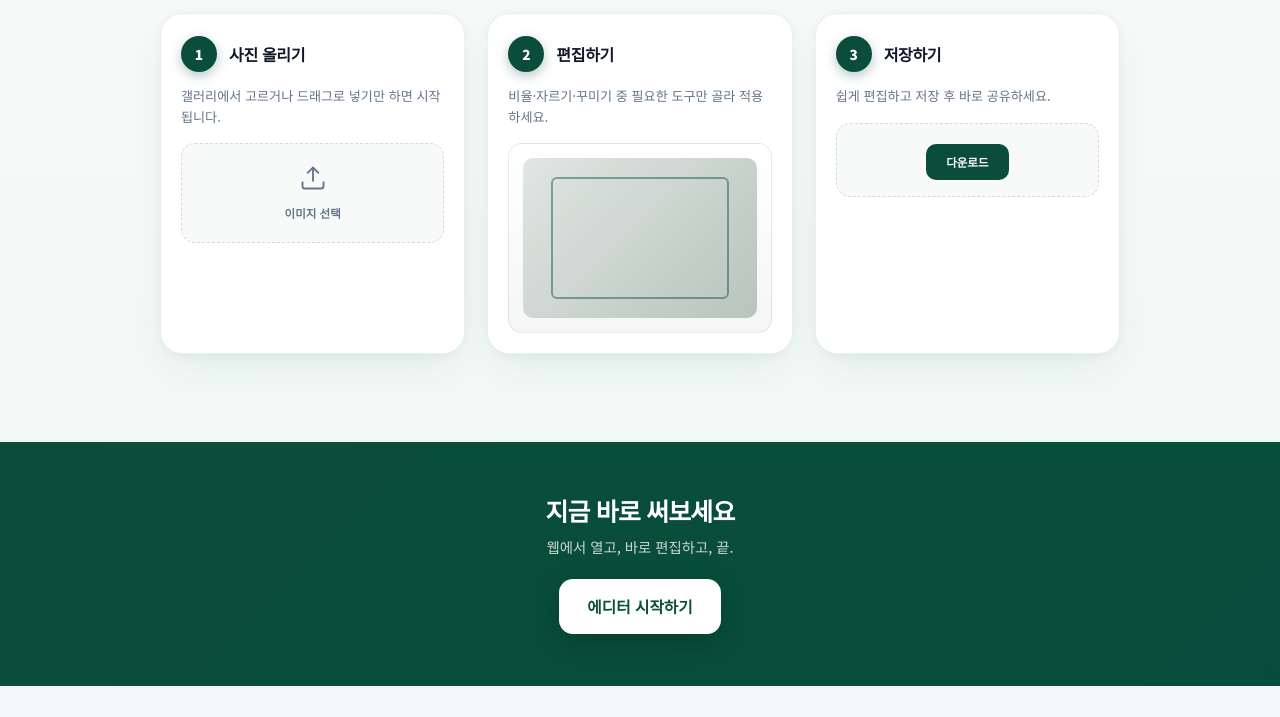
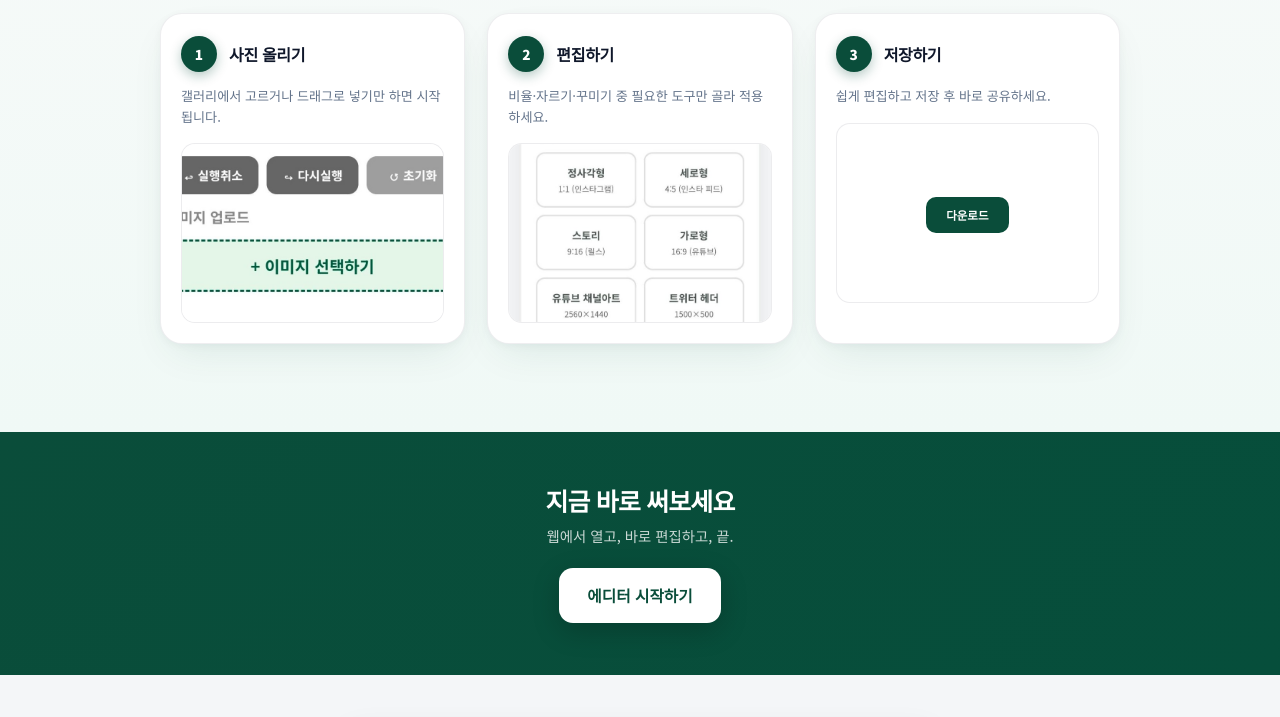
Before and after one commit to siinseon/hosoin-editor, a website: page index.html in a window 1280 px wide. Shown: the part 1440-2157 px from the top of the page. Drawn offline with nearby package versions, Linux system fonts and the light colour scheme; a web font is replaced by a local one.

Commit message:
Improve landing page UI

```diff
--- a/index.html
+++ b/index.html
@@ -448,6 +448,26 @@
       justify-content: center;
       gap: 8px;
       padding: 14px;
+      overflow: hidden;
+    }
+    .land-step-mock--img {
+      padding: 0;
+      border-style: solid;
+      border-color: rgba(15,23,42,.08);
+      background: #fff;
+      height: 180px;
+    }
+    .land-step-img {
+      width: 100%;
+      height: 100%;
+      object-fit: cover;
+      display: block;
+    }
+    .land-step-img--step1 {
+      object-position: center 35%;
+    }
+    .land-step-img--step2 {
+      object-position: center 10%;
     }
     .land-step-mock--edit {
       border-style: solid;
@@ -474,8 +494,11 @@
       flex-wrap: wrap;
       justify-content: center;
       gap: 8px;
-      min-height: auto;
+      height: 180px;
       padding: 16px;
+      border-style: solid;
+      border-color: rgba(15,23,42,.08);
+      background: #fff;
     }
     .land-step-pill {
       font-size: .65rem;
@@ -1247,9 +1270,8 @@
             <div class="land-step-title">사진 올리기</div>
           </div>
           <p class="land-step-desc">갤러리에서 고르거나 드래그로 넣기만 하면 시작됩니다.</p>
-          <div class="land-step-mock">
-            <div class="land-step-upload-icon"><svg viewBox="0 0 24 24"><path d="M21 15v4a2 2 0 0 1-2 2H5a2 2 0 0 1-2-2v-4"/><polyline points="17 8 12 3 7 8"/><line x1="12" y1="3" x2="12" y2="15"/></svg></div>
-            <span class="land-step-upload-txt">이미지 선택</span>
+          <div class="land-step-mock land-step-mock--img">
+            <img src="step1.png" alt="이미지 업로드" class="land-step-img land-step-img--step1">
           </div>
         </div>
         <div class="land-step reveal">
@@ -1258,8 +1280,8 @@
             <div class="land-step-title">편집하기</div>
           </div>
           <p class="land-step-desc">비율·자르기·꾸미기 중 필요한 도구만 골라 적용하세요.</p>
-          <div class="land-step-mock land-step-mock--edit">
-            <div class="land-step-mock-inner"></div>
+          <div class="land-step-mock land-step-mock--img">
+            <img src="step2.png" alt="비율 선택" class="land-step-img land-step-img--step2">
           </div>
         </div>
         <div class="land-step reveal">
```
Also changed, not shown: public/index.html (+28 -6 lines), public/step1.png (added), public/step2.png (added).
